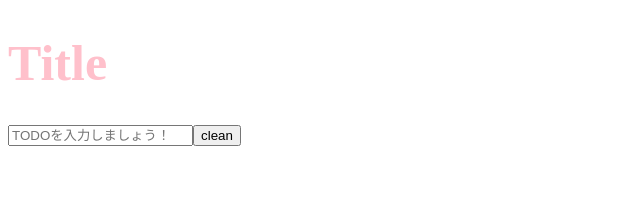
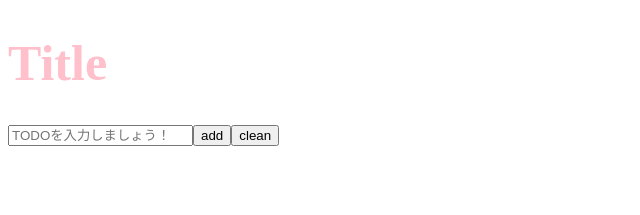
Before and after one commit to takumma/bb-manager, a Vue app: page / in a window 1280 px wide. Shown: the top 215 px of the page, without its empty margins (0-640 px from the left). Built offline with nearby package versions, Linux system fonts and the light colour scheme.

Commit message:
addボタンを追加し、ボタンを押したときにリストが追加されるように変更。何も書かれていない状態で追加できないように変更。

```diff
--- a/src/components/index.vue
+++ b/src/components/index.vue
@@ -3,8 +3,8 @@
     <p>
       <input type="text"
         placeholder="TODOを入力しましょう！"
-        v-model="newItemTitle"
-        v-on:keyup.enter="addTodo(newItemTitle)">
+        v-model="newItemTitle">
+			<button v-on:click="addTodo(newItemTitle)">add</button>
       <button v-on:click="deleteTodo()">clean</button>
     </p>
     <transition-group name="list-complete" tag="ul" class="todos">
@@ -36,6 +36,7 @@ export default {
       }
     },
     addTodo: function(newTitle){
+			if(this.newItemTitle !== '') {
 				let date = Date.now();
 				this.items.push({
 					title: newTitle,
@@ -44,6 +45,7 @@ export default {
 				});
 				this.newItemTitle = '';
 				this.saveTodo();
+			}
     },
     deleteTodo: function(){
       this.items = this.items.filter(function (item) {
```
Lines whose indentation alone changed are shown as unchanged.
